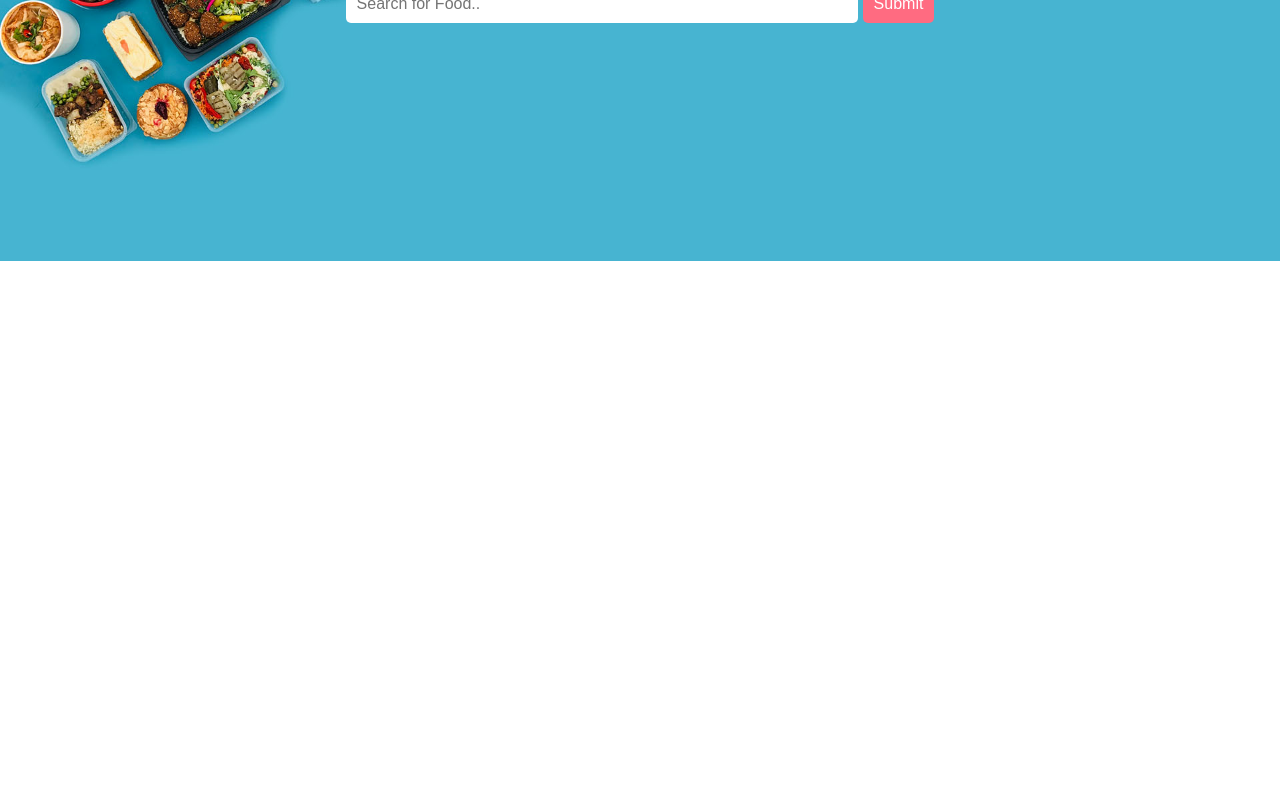
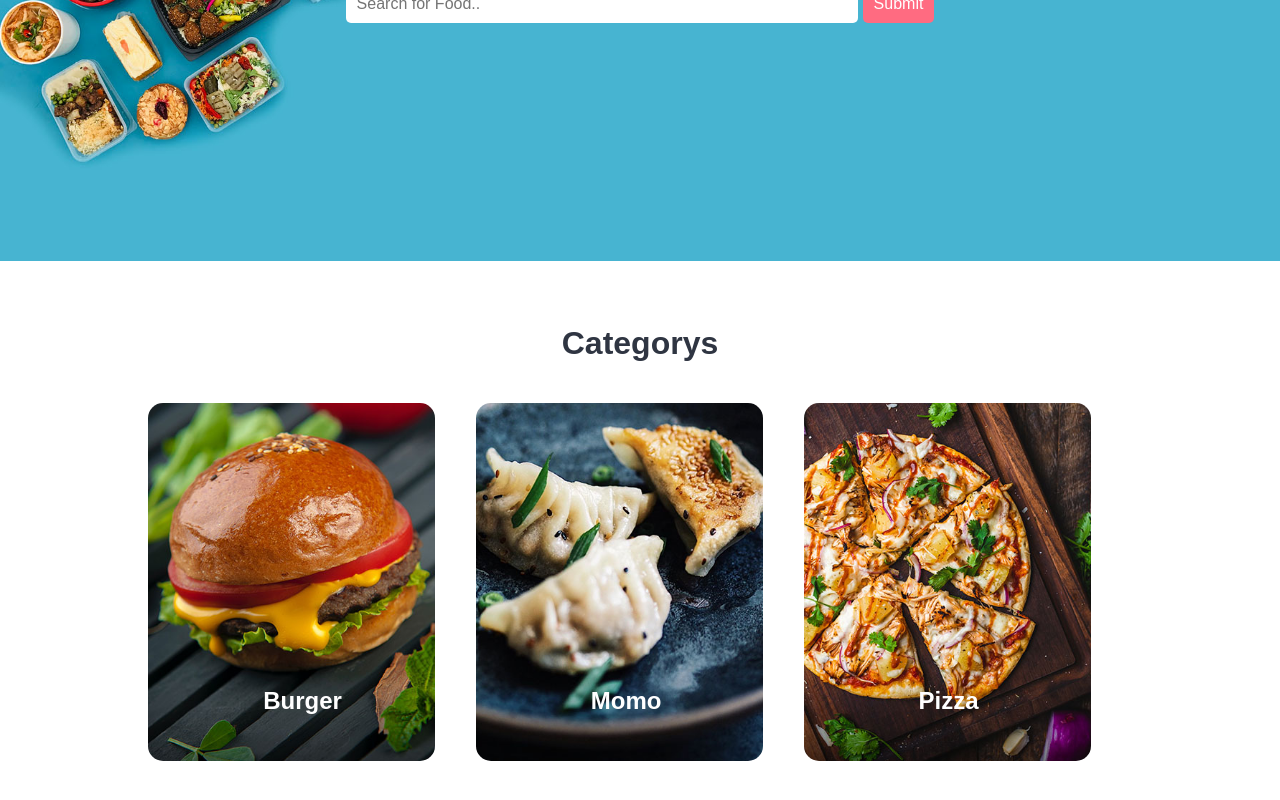
Before and after one commit to maitrongnhan001/food-order-ReactJS, a React (Create React App) app: page / in a window 1280 px wide. Shown: the part 216-1016 px from the top of the page. Before the commit the page ends 800 px from the top, so only its background shows below. Built offline with nearby package versions, Linux system fonts and the light colour scheme.

Commit message:
added category component

```diff
--- a/src/App.js
+++ b/src/App.js
@@ -1,4 +1,5 @@
 import './App.scss';
+import Category from './Components/Category/Category';
 import Header from './Components/Header/Header';
 import Search from './Components/Search/Search';
 
@@ -7,6 +8,7 @@
     <div className="App">
       <Header></Header>
       <Search></Search>
+      <Category></Category>
     </div>
   );
 }
--- /dev/null
+++ b/src/Components/Category/Category.js
@@ -0,0 +1,40 @@
+import React, { Component } from 'react';
+import './Category.scss';
+
+class Category extends Component {
+
+    render() {
+        return (
+            <section className="categories">
+                <div className="container">
+                    <h2 className="text-center">Categorys</h2>
+                    <a href="/">
+                        <div className="box-3 float-container">
+                            <img src="/Images/Categories/burger.jpg" alt="Pizza" className="img-responsive img-curve" />
+                            <h3 className="float-text text-white">Burger</h3>
+                        </div>
+                    </a>
+                    <a href="/">
+                        <div className="box-3 float-container">
+                            <img src="/Images/Categories/momo.jpg" alt="Pizza" className="img-responsive img-curve" />
+                            <h3 className="float-text text-white">Momo</h3>
+                        </div>
+                    </a>
+                    <a href="/">
+                        <div className="box-3 float-container">
+                            <img src="/Images/Categories/pizza.jpg" alt="Pizza" className="img-responsive img-curve" />
+                            <h3 className="float-text text-white">Pizza</h3>
+                        </div>
+                    </a>
+                    <div className="clearfix" />
+                </div>
+            </section>
+        );
+    }
+}
+
+Category.propTypes = {
+
+};
+
+export default Category;
--- /dev/null
+++ b/src/Components/Category/Category.scss
@@ -0,0 +1,9 @@
+.categories{
+    padding: 4% 0;
+}
+
+.box-3{
+    width: 28%;
+    float: left;
+    margin: 2%;
+}
```
Also changed, not shown: src/Components/Category/Category-Item/Category-Item.js (added), src/Components/Category/Category-Item/Category-Item.scss (added), src/Components/Product/Product-Items/Product-Item.js (added), src/Components/Product/Product-Items/Product-Item.scss (added), src/Components/Product/Product.js (added), src/Components/Product/Product.scss (added).
